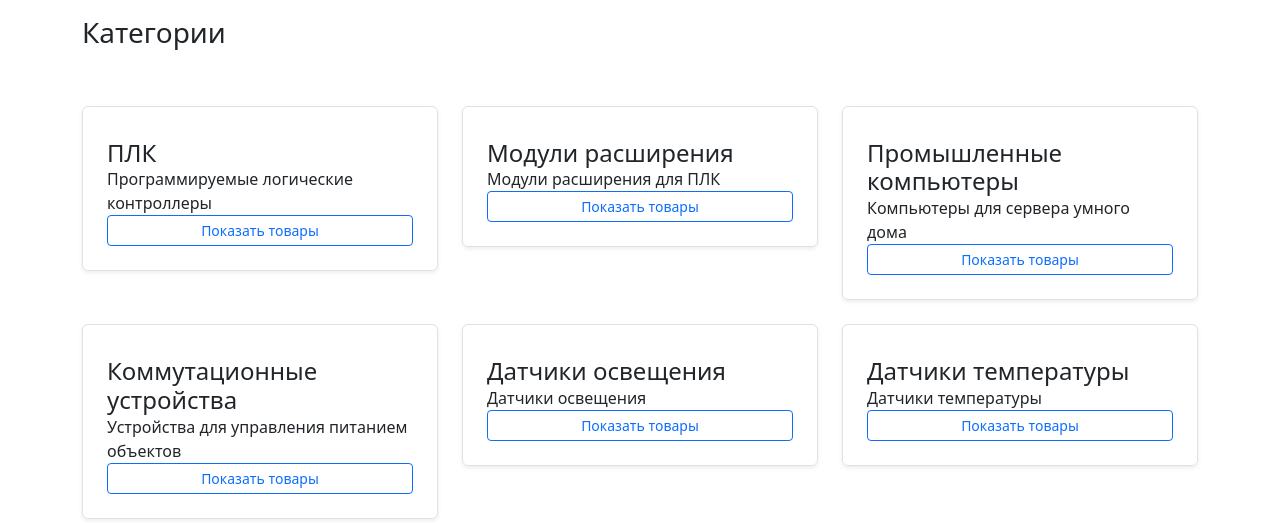
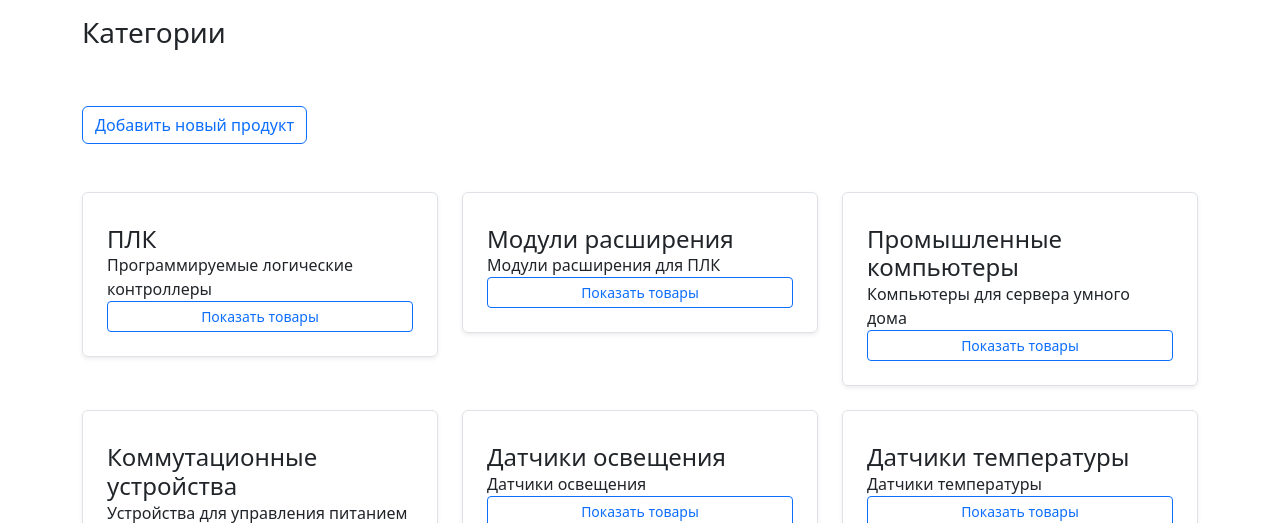
Before and after one commit to ualex90/InternetShop, a Django app: page / in a window 1280 px wide. Shown: the part 76-599 px from the top of the page. Run offline with Django 4.2, Linux system fonts and the light colour scheme; data comes from the database, SQL or seed files in the repository; some libraries are stand-ins or nearby versions.

Commit message:
Create button

```diff
--- a/catalog/templates/catalog/category_list.html
+++ b/catalog/templates/catalog/category_list.html
@@ -1,5 +1,8 @@
 {% extends 'catalog/base.html' %}
 {% block content %}
+    <div class="col-6 mb-5">
+        <a href="{% url "catalog:create_product" %}" class="btn btn-outline-primary">Добавить новый продукт</a>
+    </div>
     <div class="row">
         {% for object in object_list %}
             {% include 'catalog/includes/inc_category_card.html' %}
```
